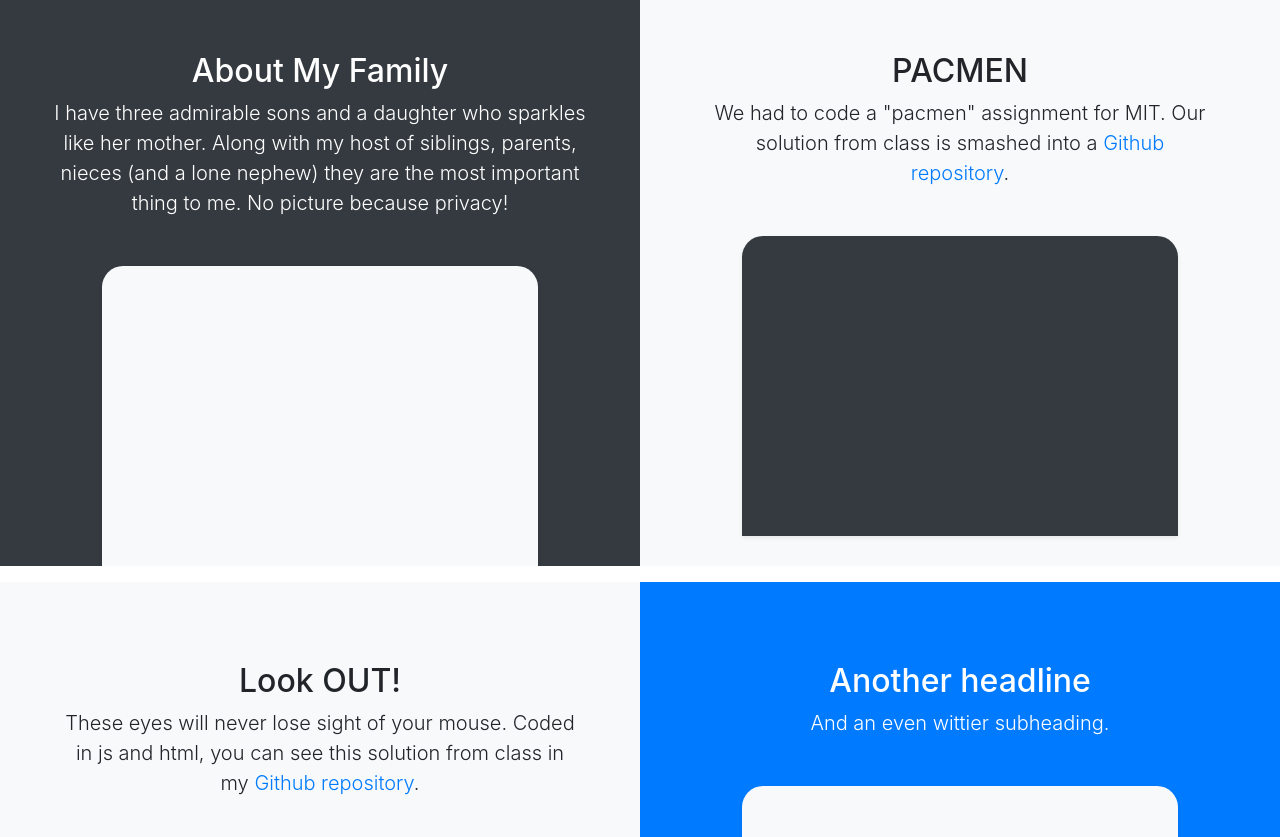
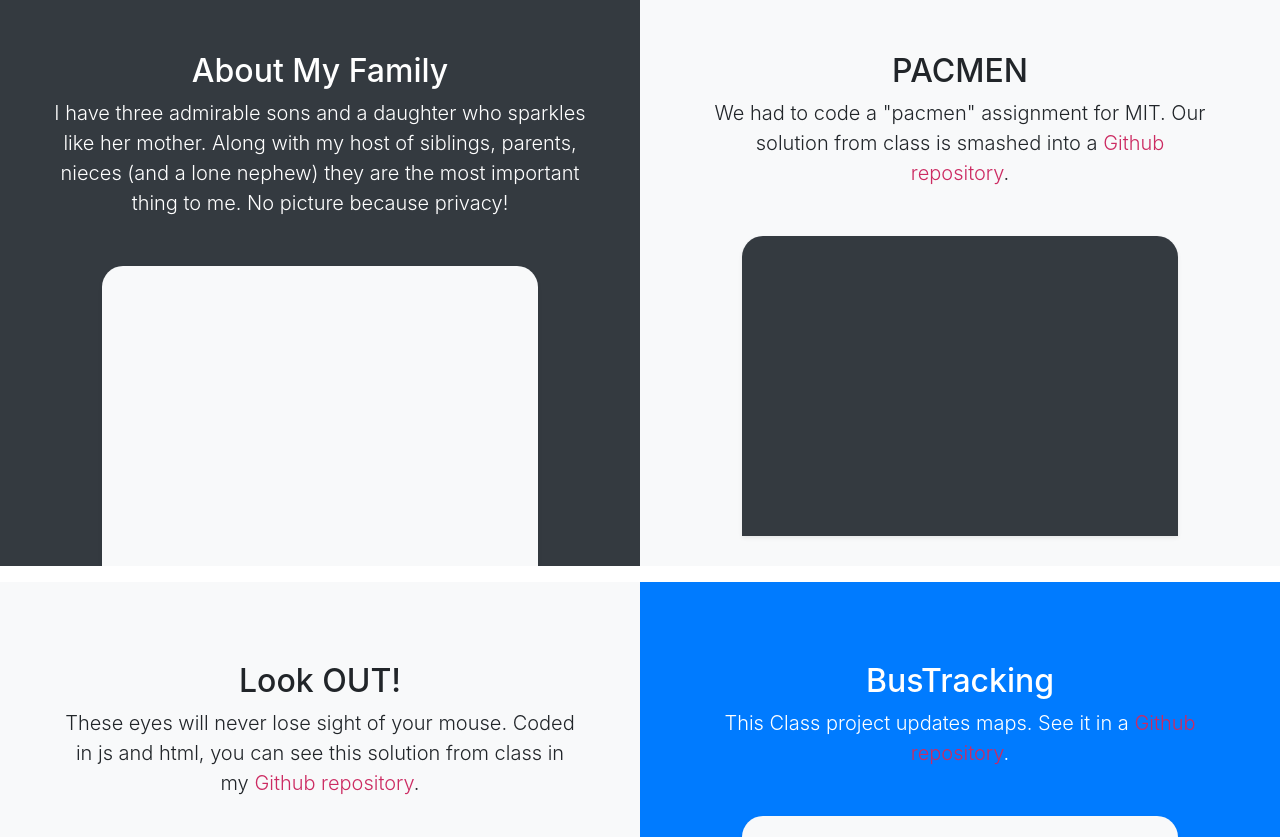
Before and after one commit to pvmack/pvmack.github.io, a plain HTML site: page index.html in a window 1280 px wide. Shown: the part 1680-2517 px from the top of the page. Drawn offline with nearby package versions, Linux system fonts and the light colour scheme.

Commit message:
index and css updates
Used browser extension to capture hex codes more accurately for <a> tag link aesthetics.

```diff
--- a/index.html
+++ b/index.html
@@ -95,7 +95,8 @@
     <div class="bg-light me-md-3 pt-3 px-3 pt-md-5 px-md-5 text-center overflow-hidden">
       <div class="my-3 p-3">
         <h2 class="display-5">PACMEN</h2>
-        <p class="lead">We had to code a "pacmen" assignment for MIT.  Our solution from class is smashed into a <a href="https://github.com/pvmack/PacMenExercise">Github repository</a>.</p>
+        <p class="lead">We had to code a "pacmen" assignment for MIT.  Our solution from class is smashed into a
+          <a href="https://github.com/pvmack/PacMenExercise">Github repository</a>.</p>
       </div>
       <div class="bg-dark shadow-sm mx-auto" style="width: 80%; height: 300px; border-radius: 21px 21px 0 0;"></div>
     </div>
@@ -105,19 +106,20 @@
     <div class="bg-light me-md-3 pt-3 px-3 pt-md-5 px-md-5 text-center overflow-hidden">
       <div class="my-3 p-3">
         <h2 class="display-5">Look OUT!</h2>
-        <p class="lead">These eyes will never lose sight of your mouse.  Coded in js and html, you can see this solution from class in my <a href="https://github.com/pvmack/EyeExercise">Github repository</a>.</p>
+        <p class="lead">These eyes will never lose sight of your mouse.  Coded in js and html, you can see this solution from class in my
+          <a href="https://github.com/pvmack/EyeExercise">Github repository</a>.</p>
       </div>
       <div class="bg-dark shadow-sm mx-auto" style="width: 80%; height: 300px; border-radius: 21px 21px 0 0;"></div>
     </div>
     <div class="bg-primary me-md-3 pt-3 px-3 pt-md-5 px-md-5 text-center text-white overflow-hidden">
       <div class="my-3 py-3">
-        <h2 class="display-5">Another headline</h2>
-        <p class="lead">And an even wittier subheading.</p>
+        <h2 class="display-5">BusTracking</h2>
+        <p class="lead">This Class project updates maps. See it in a <a href="https://github.com/pvmack/BusTracking">Github repository</a>.</p>
       </div>
       <div class="bg-light shadow-sm mx-auto" style="width: 80%; height: 300px; border-radius: 21px 21px 0 0;"></div>
     </div>
   </div>
-
+<!-- In case I need a few more
   <div class="d-md-flex flex-md-equal w-100 my-md-3 ps-md-3">
     <div class="bg-light me-md-3 pt-3 px-3 pt-md-5 px-md-5 text-center overflow-hidden">
       <div class="my-3 p-3">
@@ -150,7 +152,7 @@
       </div>
       <div class="bg-body shadow-sm mx-auto" style="width: 80%; height: 300px; border-radius: 21px 21px 0 0;"></div>
     </div>
-  </div>
+  </div>-->
 </main>
 
 <footer class="container py-5">
--- a/product.css
+++ b/product.css
@@ -35,6 +35,26 @@
   transform: rotate(30deg);
 }
 
+/* unvisited link */
+a:link {
+  color: #cc2b62;
+  }
+
+/* visited link */
+a:visited {
+  color: rgb(0, 0, 0);
+  }
+
+/* mouse over link */
+a:hover {
+  color: rgb(131, 0, 65);
+}
+
+/* selected link */
+a:active {
+  color: #f2fd4c;
+}
+
 .product-device::before {
   position: absolute;
   top: 10%;
```
